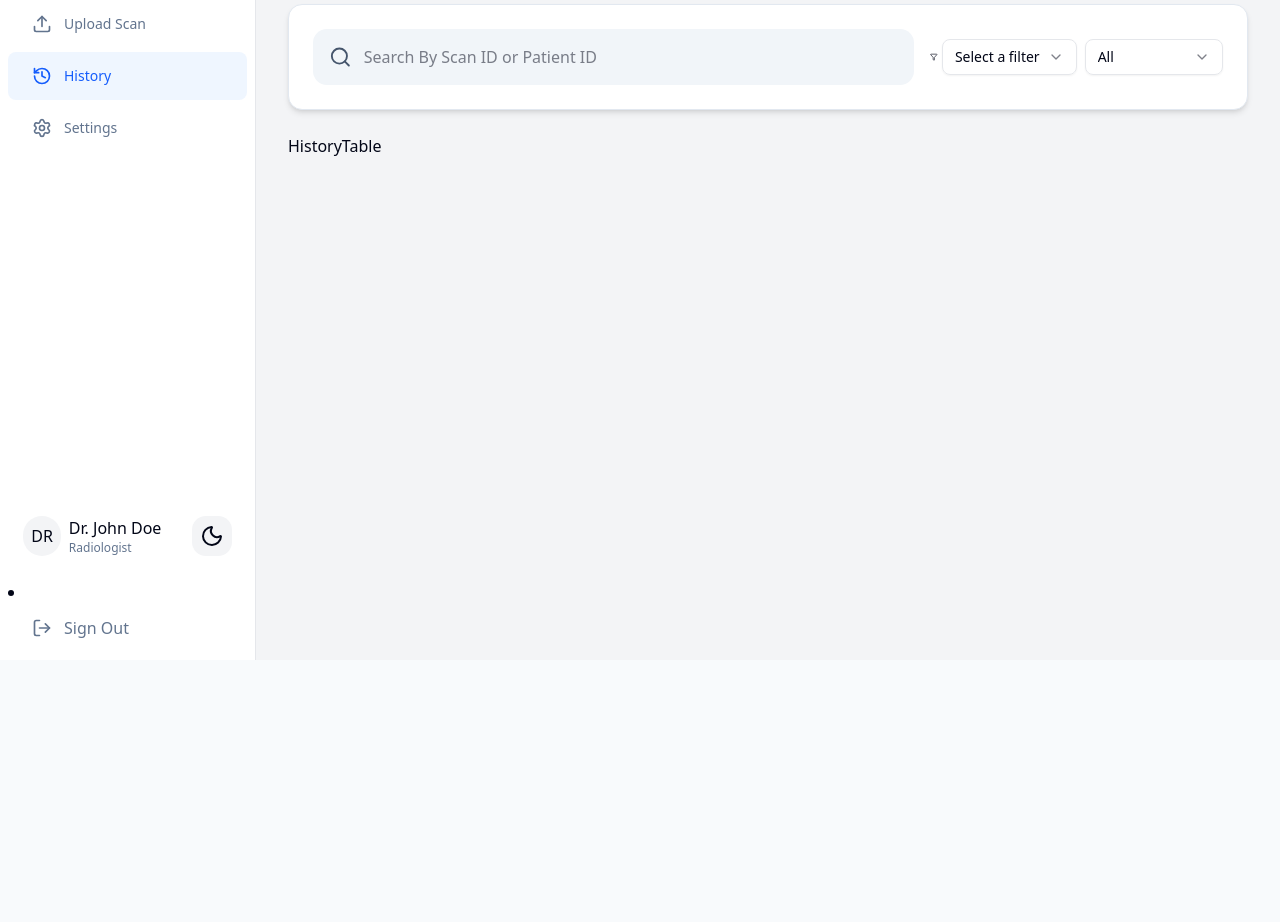
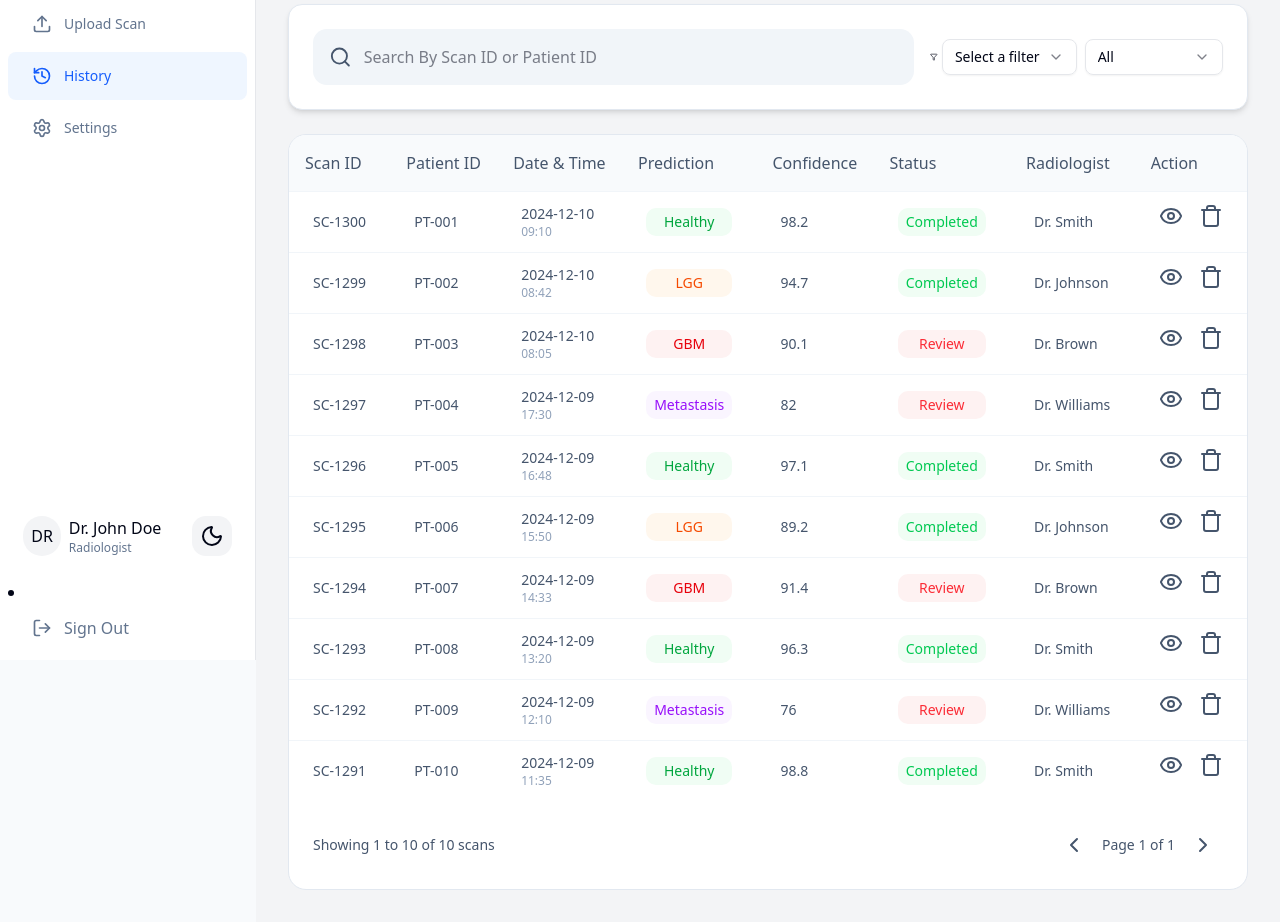
Before and after one commit to Abdalluh28/brain-tumor, a React (Vite) app in the folder client/: page /history in a window 1280 px wide. Shown: the part 140-1062 px from the top of the page. Before the commit the page ends 800 px from the top, so only its background shows below. Built offline with nearby package versions, Linux system fonts and the light colour scheme.

Commit message:
history design part 2 - data table

```diff
--- a/client/src/components/ui/tooltip.jsx
+++ b/client/src/components/ui/tooltip.jsx
@@ -1,5 +1,5 @@
 import * as React from "react"
-import * as TooltipPrimitive from "@radix-ui/react-tooltip"
+import { Tooltip as TooltipPrimitive } from "radix-ui"
 
 import { cn } from "@/lib/utils"
 
@@ -13,11 +13,7 @@ function TooltipProvider({
 function Tooltip({
   ...props
 }) {
-  return (
-    <TooltipProvider>
-      <TooltipPrimitive.Root data-slot="tooltip" {...props} />
-    </TooltipProvider>
-  );
+  return <TooltipPrimitive.Root data-slot="tooltip" {...props} />;
 }
 
 function TooltipTrigger({
--- a/client/src/features/dashboard/DashboardTable.jsx
+++ b/client/src/features/dashboard/DashboardTable.jsx
@@ -9,7 +9,7 @@ export default function DashboardTable() {
     const navigate = useNavigate();
 
     return (
-        <div className='bg-white shadow rounded-lg p-4 m-4 dark:bg-gray-800'>
+        <div className='bg-white shadow rounded-lg p-4 m-4 dark:bg-gray-800 lg:col-span-3'>
             <div className="flex justify-between items-center">
                 <p className='text-xl font-semibold'>Recent Scans</p>
                 <button className='bg-primary text-white px-4 py-2 rounded-lg text-lg hover:bg-primary/90 transition duration-300 hover:cursor-pointer'
--- a/client/src/features/dashboard/DashboardTableCell.jsx
+++ b/client/src/features/dashboard/DashboardTableCell.jsx
@@ -12,7 +12,7 @@ export default function DashboardTableCell({ data }) {
 
     return (
         <>
-            <td className='py-3 px-2 text-slate-800 dark:text-slate-100'>{data.id}</td>
+            <td className='py-3 px-2 text-slate-800 dark:text-slate-100'>{data.scanId}</td>
             <td className='py-3 px-2 text-slate-800 dark:text-slate-100'>{data.patientName}</td>
             <td className='py-3 px-2 text-slate-800 dark:text-slate-100 hidden md:table-cell'>{data.date} {data.time}</td>
             <td className={`py-3 px-2`}>
--- a/client/src/features/history/HistoryTable.jsx
+++ b/client/src/features/history/HistoryTable.jsx
@@ -1,7 +1,45 @@
+import { ChevronLeft, ChevronRight } from 'lucide-react'
 import React from 'react'
+import { data } from '@/data'
+import HistoryTableCell from './HistoryTableCell'
 
 export default function HistoryTable() {
     return (
-        <div>HistoryTable</div>
+        <div className='history lg:col-span-3 bg-white dark:bg-slate-900 rounded-2xl border border-slate-200 dark:border-slate-800 overflow-x-auto'>
+            <table className="w-full table-auto border-collapse">
+                <thead className='border-b border-slate-200 dark:border-slate-700'>
+                    <tr className='text-left text-slate-600 dark:text-slate-400 bg-slate-50 dark:bg-slate-800'>
+                        <th className='p-4 font-medium'>Scan ID</th>
+                        <th className='p-4 font-medium'>Patient ID</th>
+                        <th className='p-4 font-medium'>Date & Time</th>
+                        <th className='p-4 font-medium'>Prediction</th>
+                        <th className='p-4 font-medium'>Confidence</th>
+                        <th className='p-4 font-medium'>Status</th>
+                        <th className='p-4 font-medium'>Radiologist</th>
+                        <th className='p-4 font-medium'>Action</th>
+                    </tr>
+                </thead>
+                <tbody className='bg-white dark:bg-background divide-y divide-slate-200 dark:divide-slate-600'>
+                    {data.slice(0, 10).map(item => (
+                        <tr key={item.scanId} className='border-t border-slate-100 dark:border-slate-800 hover:bg-slate-50 dark:hover:bg-slate-800 transition-colors duration-300'>
+                            <HistoryTableCell item={item} />
+                        </tr>
+                    ))}
+                </tbody>
+            </table>
+            <div className='flex justify-between items-center p-6 text-sm text-slate-600 dark:text-slate-400'>
+                {/* Pagination */}
+                <p>Showing 1 to 10 of 10 scans</p>
+                <div className='flex gap-2 items-center'>
+                    <button className='cursor-pointer p-2 rounded-lg hover:bg-slate-100 dark:hover:bg-slate-800 transition duration-300'>
+                        <ChevronLeft />
+                    </button>
+                    <p>Page 1 of 1</p>
+                    <button className='cursor-pointer p-2 rounded-lg hover:bg-slate-100 dark:hover:bg-slate-800 transition duration-300'>
+                        <ChevronRight />
+                    </button>
+                </div>
+            </div>
+        </div>
     )
 }
--- a/client/src/features/history/HistoryTableCell.jsx
+++ b/client/src/features/history/HistoryTableCell.jsx
@@ -1,7 +1,59 @@
-import React from 'react'
+import {
+    Tooltip,
+    TooltipContent,
+    TooltipTrigger,
+} from "@/components/ui/tooltip";
+import { PREDICTION_CONFIG } from "@/config/predictionConfig";
+import { Eye, Trash } from 'lucide-react';
+import { useNavigate } from 'react-router-dom';
 
-export default function HistoryTableCell() {
+export default function HistoryTableCell({ item }) {
+
+    const navigate = useNavigate();
+    const key = item.prediction.toLowerCase();
+    const config = PREDICTION_CONFIG[key];
+
     return (
-        <div>HistoryTableCell</div>
+        <>
+            <td className='py-3 px-6 text-sm text-slate-600 dark:text-white'>{item.scanId}</td>
+            <td className='py-3 px-6 text-sm text-slate-600 dark:text-white'>{item.patientId}</td>
+            <td className='py-3 px-6 text-sm text-slate-600 dark:text-white'>
+                <p>{item.date}</p>
+                <p className="text-xs text-slate-400">{item.time}</p>
+            </td>
+            <td className='py-3 px-6 text-sm text-slate-600 dark:text-white'>
+                <p className={`px-2 py-1 text-sm rounded-lg text-center capitalize ${config.textColor} ${config.bg} `}>
+                    {item.prediction}
+                </p>
+            </td>
+            <td className='py-3 px-6 text-sm text-slate-600 dark:text-white'>{item.confidence}</td>
+            <td className='py-3 px-6 text-sm text-slate-600 dark:text-white'>
+                <p className={`px-2 py-1 text-sm rounded-lg text-center capitalize ${item.status === 'completed' ? 'text-green-500 bg-green-50 dark:bg-green-900/20' : 'text-red-500 bg-red-50 dark:bg-red-900/20'}`}>{item.status}</p>
+            </td>
+            <td className='py-3 px-6 text-sm text-slate-600 dark:text-white'>{item.radiologist}</td>
+            <td className='py-3 px-6 text-sm text-slate-600 dark:text-white flex gap-4'>
+                <Tooltip>
+                    <TooltipTrigger asChild>
+                        <button className='cursor-pointer hover:text-primary transition duration-300'
+                            onClick={() => navigate(`/scan/${item.scanId}`)}>
+                            <Eye />
+                        </button>
+                    </TooltipTrigger>
+                    <TooltipContent>
+                        <p>View</p>
+                    </TooltipContent>
+                </Tooltip>
+                <Tooltip>
+                    <TooltipTrigger asChild>
+                        <button className='cursor-pointer hover:text-red-500 transition duration-300'>
+                            <Trash />
+                        </button>
+                    </TooltipTrigger>
+                    <TooltipContent>
+                        <p>Delete</p>
+                    </TooltipContent>
+                </Tooltip>
+            </td>
+        </>
     )
 }
--- a/client/src/features/theme/ThemeToggle.jsx
+++ b/client/src/features/theme/ThemeToggle.jsx
@@ -13,7 +13,7 @@ export default function ThemeToggle() {
 
 
     return (
-        <button className='rounded-xl p-2 text-sidebar-foreground bg-sidebar-theme-toggle hover:bg-sidebar-theme-toggle-hover dark:bg-sidebar-theme-toggle transition duration-300'
+        <button className='rounded-xl cursor-pointer p-2 text-sidebar-foreground bg-sidebar-theme-toggle hover:bg-sidebar-theme-toggle-hover dark:bg-sidebar-theme-toggle transition duration-300'
             onClick={handleToggle}>
             {theme === 'light' ? <Moon /> : <Sun />}
         </button>
--- a/client/src/index.css
+++ b/client/src/index.css
@@ -198,7 +198,7 @@
     --dashboard-numbers: #052e16;
 }
 
-.dark .scan {
+.dark .scan, .dark .history{
     --upload-label-bg: #151f33;
     --upload-icon-bg: #172445;
 
--- a/client/src/pages/Dashboard.jsx
+++ b/client/src/pages/Dashboard.jsx
@@ -10,7 +10,9 @@ export default function Dashboard() {
             <DashboardHeader />
             <DashboardCards />
             <DashboardCharts />
-            <DashboardTable />
+            <div className='grid lg:grid-cols-3 grid-cols-1'>
+                <DashboardTable />
+            </div>
         </>
     )
 }
--- a/client/src/pages/History.jsx
+++ b/client/src/pages/History.jsx
@@ -8,12 +8,14 @@ export default function History() {
     return (
         <div>
             <HistoryHeader />
-            <div className='flex flex-col gap-6 m-8'>
+            <div className="flex flex-col gap-6 px-4 lg:px-8 py-8">
                 <div className='bg-white dark:bg-background dark:border dark:border-slate-600 grid lg:grid-cols-3 grid-cols-1 gap-4 p-6 shadow-md rounded-xl border border-slate-200'>
                     <SearchBar />
                     <FilterBy />
                 </div>
-                <HistoryTable />
+                <div className='grid lg:grid-cols-3 grid-cols-1'>
+                    <HistoryTable />
+                </div>
             </div>
         </div>
     )
```
